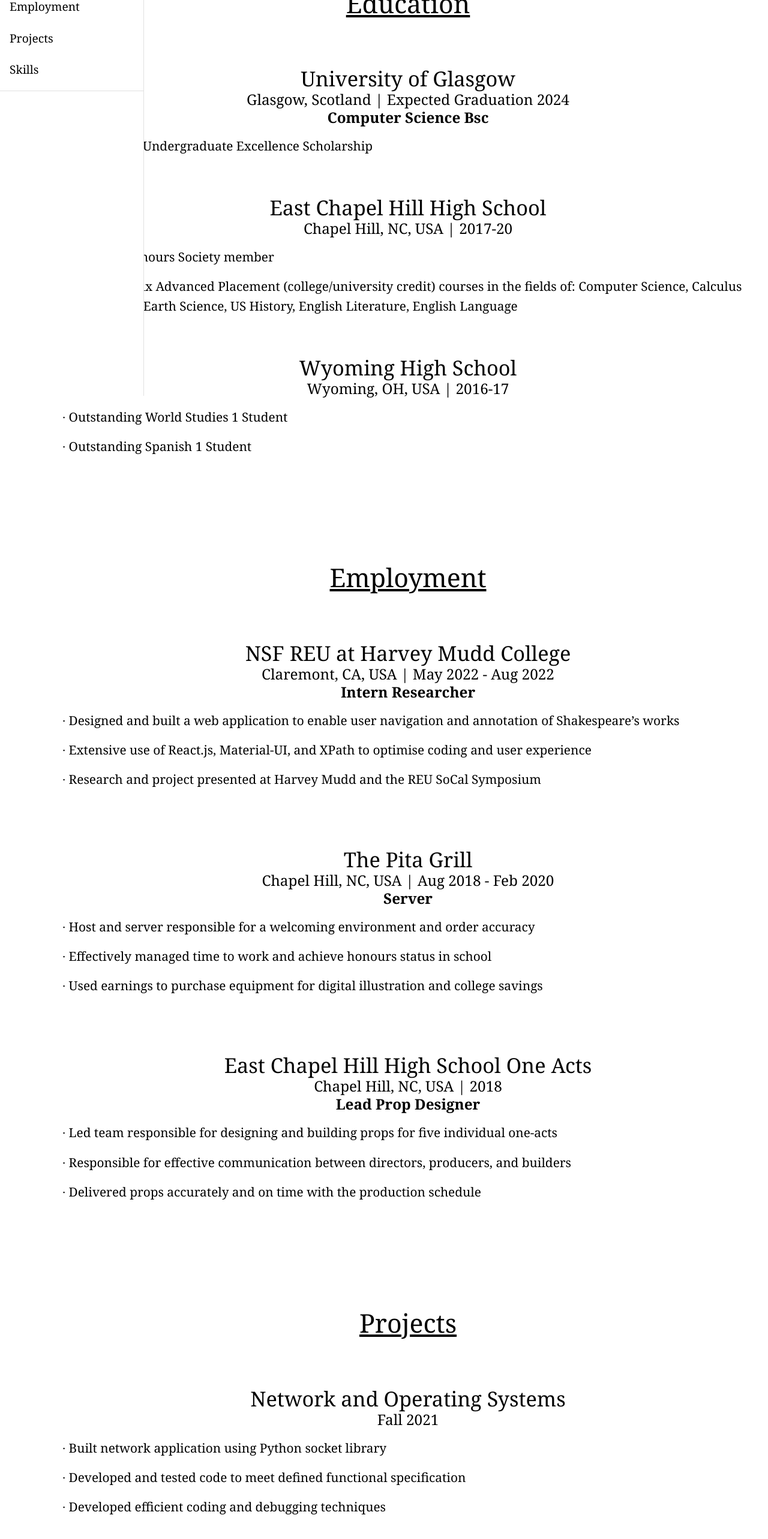
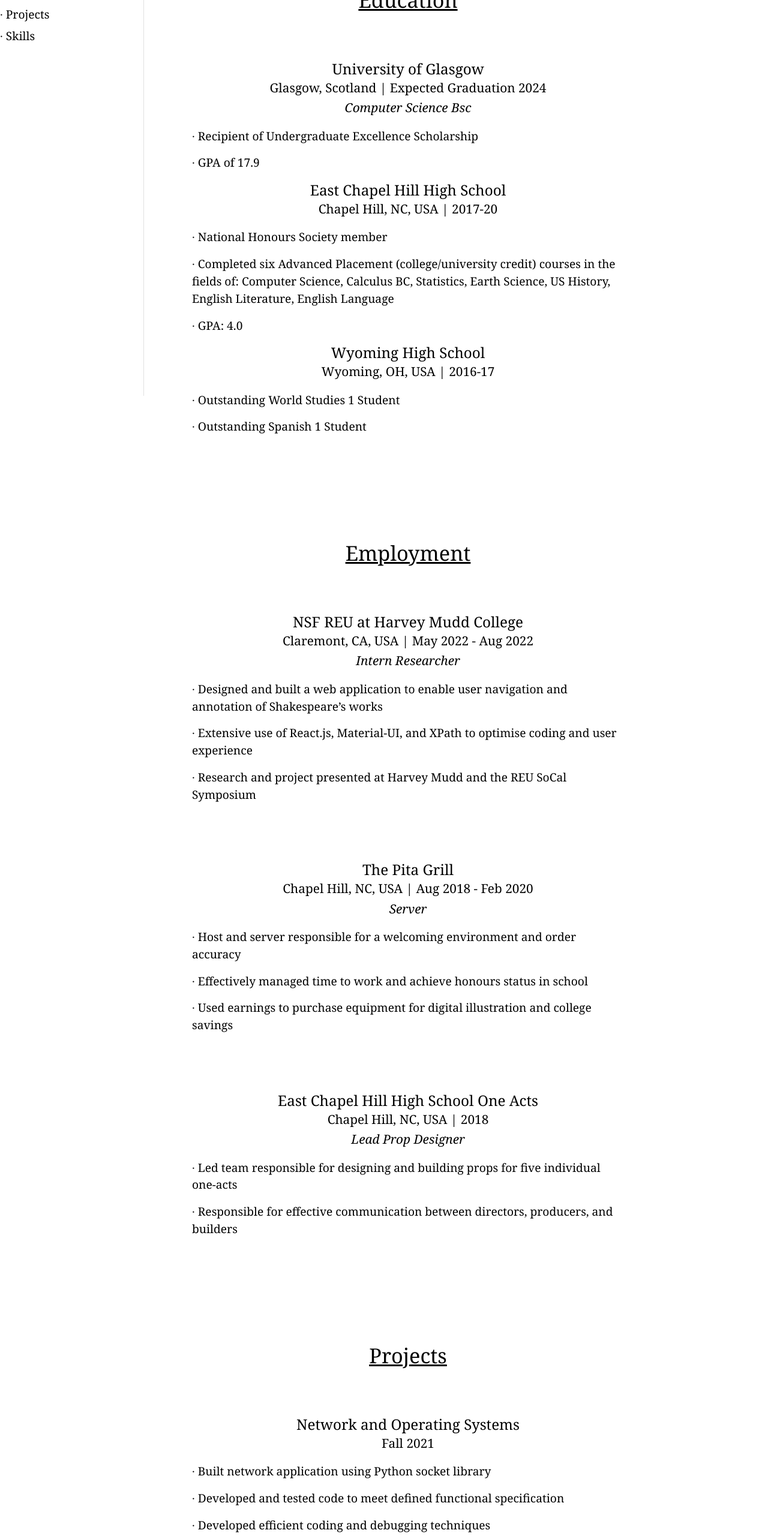
Before and after one commit to AnyaBrynn/online-cv, a React (Create React App) app: page /cv in a window 1280 px wide. Shown: the part 140-2706 px from the top of the page at 60% size. Built offline with nearby package versions, Linux system fonts and the light colour scheme.

Commit message:
Made CV font smaller

```diff
--- a/src/App.js
+++ b/src/App.js
@@ -45,7 +45,7 @@
         textDecoration: "none",
       },
       "a:hover": {
-        background: "#ec975a",
+        color: "#5396bc",
       },
 
     },
--- a/src/Components/ResumeInfo/ResumeInfo.js
+++ b/src/Components/ResumeInfo/ResumeInfo.js
@@ -10,72 +10,72 @@
 function Contact() {
   return (
     <>
-    <WorkNav/>
     <main>
     {/* education */}
-    <Container id="Education" sx={{pt:10,  flexGrow: 1}}>
-    <Typography variant="h2" sx={{width:"100%", p: 5, textDecoration: 'underline'}}>
+    <Container id="Education" sx={{pt:10,  flexGrow: 1, width:"60%"}}>
+    <WorkNav/>
+    <Typography variant="h3" sx={{width:"100%", p: 5, textDecoration: 'underline'}}>
             Education
     </Typography>
     <Box sx={{width:"100%", p: 5}}>
-        <Typography variant="h3">
+        <Typography variant="h4">
         University of Glasgow
         </Typography>
-        <Typography variant="h4">
+        <Typography variant="h6">
         Glasgow, Scotland | Expected Graduation 2024
         </Typography>
-        <Typography variant='h4' sx={{fontWeight: 'bold'}} display="inline">Computer Science Bsc</Typography>
+        <Typography variant='h6' sx={{fontStyle: 'italic'}} display="inline">Computer Science Bsc</Typography>
         <List align='left'>
             <ListItem>
-                <Typography variant='h6'>
+                <Typography variant='body1'>
                 ∙ Recipient of Undergraduate Excellence Scholarship
                 </Typography>
             </ListItem>
             <ListItem>
-                <Typography variant='h6'>
+                <Typography variant='body1'>
                 ∙ GPA of 17.9
                 </Typography>
             </ListItem>
         </List>
-        <Typography variant="h3">
+        <Typography variant="h4">
         East Chapel Hill High School
         </Typography>
-        <Typography variant="h4">
+        <Typography variant="h6">
         Chapel Hill, NC, USA | 2017-20
         </Typography>
         <List align='left'>
             <ListItem>
-                <Typography variant='h6'>
+                <Typography variant='body1'>
                 ∙ National Honours Society member
                 </Typography>
             </ListItem>
             <ListItem>
-                <Typography variant='h6'>
+                <Typography variant='body1'>
                 ∙ Completed six Advanced Placement (college/university credit) courses in
    the fields of: Computer Science, Calculus BC, Statistics,
    Earth Science, US History, English Literature, English Language
                 </Typography>
             </ListItem>
             <ListItem>
-                <Typography variant='h6'>
+                <Typography variant='body1'>
                 ∙ GPA: 4.0
                 </Typography>
             </ListItem>
         </List>
-        <Typography variant="h3">
+        <Typography variant="h4">
         Wyoming High School
         </Typography>
-        <Typography variant="h4">
+        <Typography variant="h6">
         Wyoming, OH, USA | 2016-17
         </Typography>
         <List align='left'>
             <ListItem>
-                <Typography variant='h6'>
+                <Typography variant='body1'>
                 ∙ Outstanding World Studies 1 Student
                 </Typography>
             </ListItem>
             <ListItem>
-                <Typography variant='h6'>
+                <Typography variant='body1'>
                 ∙ Outstanding Spanish 1 Student
                 </Typography>
             </ListItem>
@@ -84,32 +84,32 @@
     </Container>
 
     {/* Employment  */}
-    <Container id="Employment" sx={{pt:10,  flexGrow: 1}}>
-    <Typography variant="h2" sx={{width:"100%", p: 5, textDecoration: 'underline'}}>
+    <Container id="Employment" sx={{pt:10,  flexGrow: 1, width:"60%"}}>
+    <Typography variant="h3" sx={{width:"100%", p: 5, textDecoration: 'underline'}}>
             Employment
     </Typography>
     {/* HMU  */}
     <Box sx={{width:"100%", p: 5}}>
-        <Typography variant="h3">
+        <Typography variant="h4">
         NSF REU at Harvey Mudd College
         </Typography>
-        <Typography variant="h4">
+        <Typography variant="h6">
         Claremont, CA, USA | May 2022 - Aug 2022
         </Typography>
-        <Typography variant='h4' sx={{fontWeight: 'bold'}} display="inline">Intern Researcher</Typography>
+        <Typography variant='h6' sx={{fontStyle: 'italic'}} display="inline">Intern Researcher</Typography>
         <List align='left'>
             <ListItem>
-                <Typography variant='h6'>
+                <Typography variant='body1'>
                 ∙ Designed and built a web application to enable user navigation and annotation of Shakespeare’s works
                 </Typography>
             </ListItem>
             <ListItem>
-                <Typography variant='h6'>
+                <Typography variant='body1'>
                 ∙ Extensive use of React.js, Material-UI, and XPath to optimise coding and user experience
                 </Typography>
             </ListItem>
             <ListItem>
-                <Typography variant='h6'>
+                <Typography variant='body1'>
                 ∙ Research and project presented at Harvey Mudd and the REU SoCal Symposium
                 </Typography>
             </ListItem>
@@ -118,26 +118,26 @@
 
     {/* Server */}
     <Box sx={{width:"100%", p:5}}>
-        <Typography variant="h3">
+        <Typography variant="h4">
         The Pita Grill
         </Typography>
-        <Typography variant="h4">
+        <Typography variant="h6">
         Chapel Hill, NC, USA | Aug 2018 - Feb 2020
         </Typography>
-        <Typography variant='h4' sx={{fontWeight: 'bold'}} display="inline">Server</Typography>
+        <Typography variant='h6' sx={{fontStyle: 'italic'}} display="inline">Server</Typography>
         <List align='left'>
             <ListItem>
-                <Typography variant='h6'>
+                <Typography variant='body1'>
                 ∙ Host and server responsible for a welcoming environment and order accuracy
                 </Typography>
             </ListItem>
             <ListItem>
-                <Typography variant='h6'>
+                <Typography variant='body1'>
                 ∙ Effectively managed time to work and achieve honours status in school
                 </Typography>
             </ListItem>
             <ListItem>
-                <Typography variant='h6'>
+                <Typography variant='body1'>
                 ∙ Used earnings to purchase equipment for digital illustration and college savings
                 </Typography>
             </ListItem>
@@ -146,27 +146,22 @@
 
     {/* Prop designer  */}
     <Box sx={{width:"100%", p:5}}>
-        <Typography variant="h3">
+        <Typography variant="h4">
         East Chapel Hill High School One Acts
         </Typography>
-        <Typography variant="h4">
+        <Typography variant="h6">
         Chapel Hill, NC, USA | 2018
         </Typography>
-        <Typography variant='h4' sx={{fontWeight: 'bold'}} display="inline">Lead Prop Designer</Typography>
+        <Typography variant='h6' sx={{fontStyle: 'italic'}} display="inline">Lead Prop Designer</Typography>
         <List align='left'>
             <ListItem>
-                <Typography variant='h6'>
+                <Typography variant='body1'>
                 ∙ Led team responsible for designing and building props for five individual one-acts
                 </Typography>
             </ListItem>
             <ListItem>
-                <Typography variant='h6'>
+                <Typography variant='body1'>
                 ∙ Responsible for effective communication between directors, producers, and builders
-                </Typography>
-            </ListItem>
-            <ListItem>
-                <Typography variant='h6'>
-                ∙ Delivered props accurately and on time with the production schedule
                 </Typography>
             </ListItem>
         </List>
@@ -174,55 +169,55 @@
     </Container>
 
     {/* projects  */}
-    <Container id="Projects" sx={{pt:10,  flexGrow: 1, }}>
-    <Typography variant="h2" sx={{width:"100%", p: 5, textDecoration: 'underline'}}>
+    <Container id="Projects" sx={{pt:10,  flexGrow: 1, width:"60%"}}>
+    <Typography variant="h3" sx={{width:"100%", p: 5, textDecoration: 'underline'}}>
             Projects
     </Typography>
     <Box sx={{width:"100%", p: 5}}>
-        <Typography variant="h3">
+        <Typography variant="h4">
         Network and Operating Systems
         </Typography>
-        <Typography variant="h4">
+        <Typography variant="h6">
         Fall 2021
         </Typography>
         <List align='left'>
             <ListItem>
-                <Typography variant='h6'>
+                <Typography variant='body1'>
                 ∙ Built network application using Python socket library
                 </Typography>
             </ListItem>
             <ListItem>
-                <Typography variant='h6'>
+                <Typography variant='body1'>
                 ∙ Developed and tested code to meet defined functional specification
                 </Typography>
             </ListItem>
             <ListItem>
-                <Typography variant='h6'>
+                <Typography variant='body1'>
                 ∙ Developed efficient coding and debugging techniques
                 </Typography>
             </ListItem>
         </List>
     </Box>
     <Box sx={{width:"100%", p: 5}}>
-        <Typography variant="h3">
+        <Typography variant="h4">
         Semester 2 Final Project
         </Typography>
-        <Typography variant="h4">
+        <Typography variant="h6">
         Spring 2021
         </Typography>
         <List align='left'>
             <ListItem>
-                <Typography variant='h6'>
+                <Typography variant='body1'>
                 ∙ Designed and implemented an efficient data structure to aid data analysis
                 </Typography>
             </ListItem>
             <ListItem>
-                <Typography variant='h6'>
+                <Typography variant='body1'>
                 ∙ Manipulated a database without Python helper libraries
                 </Typography>
             </ListItem>
             <ListItem>
-                <Typography variant='h6'>
+                <Typography variant='body1'>
                 ∙ Applied Matplotlib to design and program data visualisations for complex data sets
                 </Typography>
             </ListItem>
@@ -231,35 +226,35 @@
     </Container>
 
     {/* skills  */}
-    <Container id="Skills" sx={{pt:10,  flexGrow: 1, }}>
-    <Typography variant="h2" sx={{width:"100%", p: 5, textDecoration: 'underline'}}>
+    <Container id="Skills" sx={{pt:10,  flexGrow: 1, width:"60%"}}>
+    <Typography variant="h3" sx={{width:"100%", p: 5, textDecoration: 'underline'}}>
             Skills
     </Typography>
     <Box sx={{width:"100%", p: 5}}>
-    <Typography variant="h3">
+    <Typography variant="h4">
        Coding Languages
         </Typography>
-        <Typography variant="h6" sx={{pt:2}}>Python, Java, Javascript, HTML, CSS, XPath</Typography>
+        <Typography variant="body1" align='left' sx={{pt:2}}>Python, Java, Javascript, HTML, CSS, XPath</Typography>
     </Box>
     <Box sx={{width:"100%", p: 5}}>
-    <Typography variant="h3">
+    <Typography variant="h4">
        Software
         </Typography>
         <List align='left'>
             <ListItem>
-                <Typography variant='h6'>
+                <Typography variant='body1'>
                 <Typography sx={{textDecoration: 'underline'}} display="inline">Web Development</Typography>:
                 React.js, Django, Material-UI, Grommet
                 </Typography>
             </ListItem>
             <ListItem>
-                <Typography variant='h6'>
+                <Typography variant='body1'>
                 <Typography sx={{textDecoration: 'underline'}} display="inline">Productivity</Typography>:
                 Google Slides, Microsoft Word, Microsoft Excel, Microsoft PowerPoint,
                 </Typography>
             </ListItem>
             <ListItem>
-                <Typography variant='h6'>
+                <Typography variant='body1'>
                 <Typography sx={{textDecoration: 'underline'}} display="inline">Art and Design</Typography>:
                 Krita, Procreate, Adobe Illustrator, Adobe Premiere Pro
                 </Typography>
@@ -267,18 +262,18 @@
         </List>
     </Box>
     <Box sx={{width:"100%", p: 5}}>
-        <Typography variant="h3">
+        <Typography variant="h4">
         Languages
         </Typography>
-        <Typography variant="h6" sx={{pt:2}}>English (native), Spanish (intermediate), German (beginner), Portuguese (survival)</Typography>
+        <Typography variant="body1" align='left' sx={{pt:2}}>English (native), Spanish (intermediate), German (beginner), Portuguese (survival)</Typography>
     </Box>
     <Box sx={{width:"100%", p: 5}}>
-    <Typography variant="h3">
+    <Typography variant="h4">
        Current Courses
         </Typography>
         <List align='left'>
             <ListItem>
-                <Typography variant='h6'>
+                <Typography variant='body1'>
                 <Typography sx={{textDecoration: 'underline'}} display="inline">Third Year</Typography>:
                 Algorithmics 1 (H), Interactive Systems (H), Prof Software Development (H), Data Fundamentals (H), Systems Programming (H), 3rd Year Team Project (H)
                 </Typography>
@@ -286,18 +281,18 @@
         </List>
     </Box>
     <Box sx={{width:"100%", p: 5}}>
-    <Typography variant="h3">
+    <Typography variant="h4">
        Past Courses
         </Typography>
         <List align='left'>
             <ListItem>
-                <Typography variant='h6'>
+                <Typography variant='body1'>
                 <Typography sx={{textDecoration: 'underline'}} display="inline">First Year</Typography>:
                 Introduction to Computational Thinking, Computing Systems, Mathematics, Digital Media and Information Studies
                 </Typography>
             </ListItem>
             <ListItem>
-                <Typography variant='h6'>
+                <Typography variant='body1'>
                 <Typography sx={{textDecoration: 'underline'}} display="inline">Second Year</Typography>:
                 Java Programming, Algorithm Foundations, Networks and Operating Systems, Algorithms and Data Structures,
                 Object Oriented Software Engineering, Web App Development, Economics, Economic and Social History, Portuguese
--- a/src/Components/WorkNav/WorkNav.js
+++ b/src/Components/WorkNav/WorkNav.js
@@ -4,9 +4,7 @@
 import AppBar from '@mui/material/AppBar';
 import Toolbar from '@mui/material/Toolbar';
 import List from '@mui/material/List';
-import Divider from '@mui/material/Divider';
 import ListItem from '@mui/material/ListItem';
-import ListItemButton from '@mui/material/ListItemButton';
 import ListItemText from '@mui/material/ListItemText';
 import NavBar from '../NavBar/NavBar';
 import AnchorLink from 'react-anchor-link-smooth-scroll';
@@ -33,16 +31,13 @@
         <Box sx={{ overflow: 'auto' }}>
             <List>
             {['Education', 'Employment', 'Projects', 'Skills'].map((text, index) => (
-                <ListItem key={text} disablePadding>
-                <ListItemButton>
+                <ListItem key={text} disablePadding  >
                     <Typography>
-                    <AnchorLink href={`#${text}`}><ListItemText primary={text}/></AnchorLink>
+                    <AnchorLink id='cv_nav' href={`#${text}`}><ListItemText primary={` ∙  ${text}`}/></AnchorLink>
                     </Typography>
-                </ListItemButton>
                 </ListItem>
             ))}
             </List>
-            <Divider />
         </Box>
         </Drawer>
         </Box>
--- a/src/Pages/About/About.js
+++ b/src/Pages/About/About.js
@@ -32,7 +32,7 @@
           </Typography>
           <br/>
           <Typography>
-            In addition to being a 3rd year computing science student, I am a self-taught digital illustrator. With 6 years of experience. From graphic design to digital oil paintings I have a diverse artistic skillset. I effectively work with clients to create what they envision. In the summer of 2020 I completed a passion project which included planning, creating, and publishing 2d animations to 56k followers on TikTok.
+            In addition to being a 3rd year computing science student, I am a self-taught digital illustrator. From graphic design to digital oil paintings I have a diverse artistic skillset. I effectively work with clients to create what they envision. In the summer of 2020 I completed a passion project which included planning, creating, and publishing 2d animations to 56k followers on TikTok.
           </Typography>
           <br/>
           <Typography>
```
Also changed, not shown: src/Components/NavBar/NavBar.js (+1 -8 lines).
